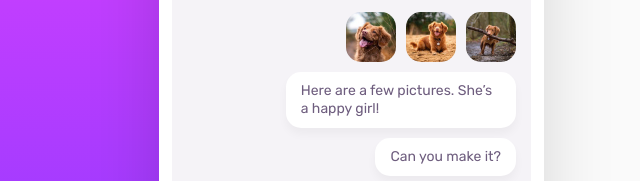
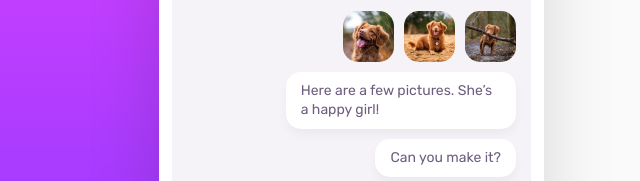
Before and after one commit to web-dev-pasta/Chat-App, a plain HTML site: page index.html in a window 1280 px wide. Shown: the part 281-462 px from the top of the page, 21-661 px from the left. Drawn offline with Linux system fonts and the light colour scheme; a web font is replaced by a local one.

Commit message:
Modified Project Files

```diff
--- a/main.css
+++ b/main.css
@@ -197,9 +197,10 @@ p.small {
 .chat > div[class^="right"] > .images {
   display: flex;
   gap: 10px;
+  justify-content: end;
 }
 .chat > div[class^="right"] > .images img {
-  width: 50px;
+  max-width: calc(100% / 5 + 5px);
   border-radius: 15px;
 }
 
```
